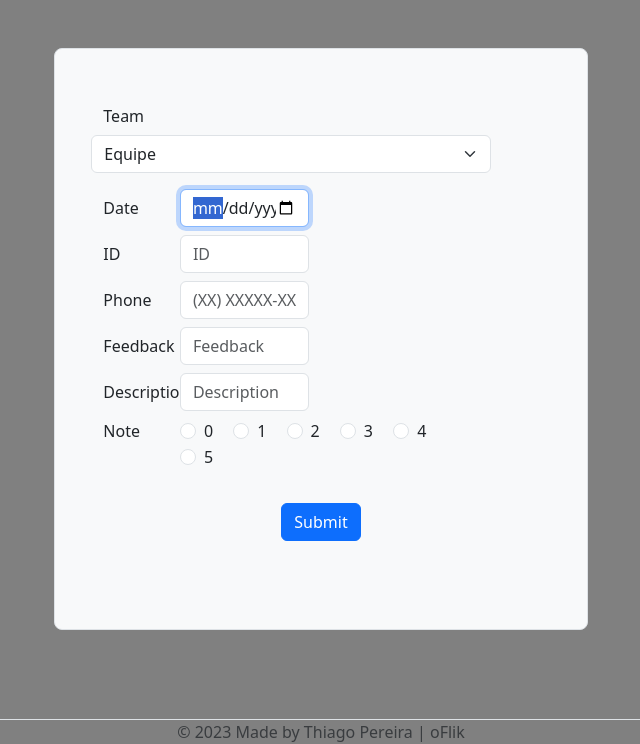
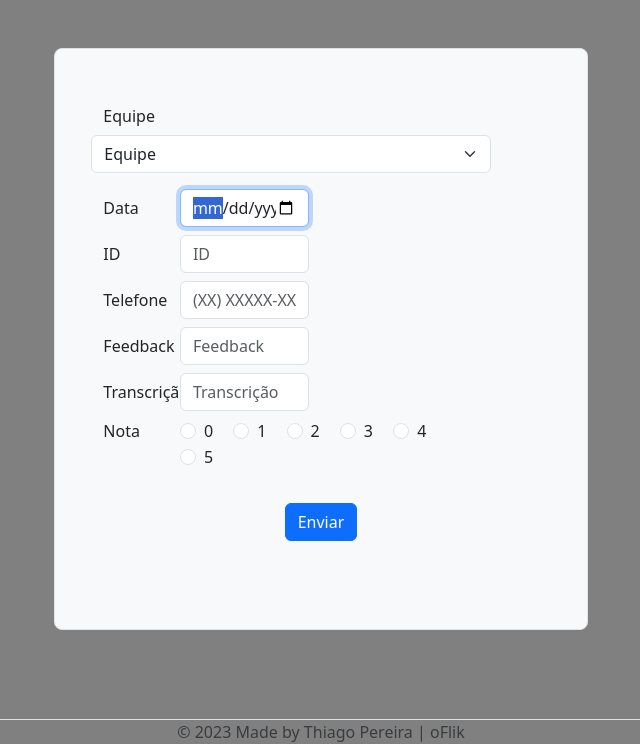
Before and after one commit to oFlik/Pos-Helper, a Flask app: page / in a window 1280 px wide. Shown: the part 56-800 px from the top of the page, without its empty margins (319-959 px from the left). Run offline with Flask 3, Linux system fonts and the light colour scheme; some libraries are stand-ins or nearby versions.

Commit message:
Refatorado o campo de notas para um loop

```diff
--- a/templates/index.html
+++ b/templates/index.html
@@ -16,7 +16,7 @@ Pós Helper
     <form action="/" method="POST" class="p-4 p-md-5 border rounded-3 bg-body-tertiary">
         <div class="form-floating mb-3">
             <div class="row mb-3">
-                <label for="equipe" class="col-sm-2 col-form-label">Team</label>
+                <label for="equipe" class="col-sm-2 col-form-label">Equipe</label>
                 <select class="form-select" name="equipe" aria-label=".form-select-sm example" required="">
                     <option value="Equipe" selected="" disabled="">Equipe</option>
 
@@ -27,7 +27,7 @@ Pós Helper
                 </select>
             </div>
             <div class="row mb-2">
-                <label for="data" class="col-sm-2 col-form-label">Date</label>
+                <label for="data" class="col-sm-2 col-form-label">Data</label>
                 <div class="col-sm-4">
                     <input type="date" class="form-control" name="data" autofocus="on" required="">
                 </div>
@@ -40,7 +40,7 @@ Pós Helper
                 </div>
             </div>
             <div class="row mb-2">
-                <label for="telefone" class="col-sm-2 col-form-label">Phone</label>
+                <label for="telefone" class="col-sm-2 col-form-label">Telefone</label>
                 <div class="col-sm-4">
                     <input type="text" class="form-control" name="telefone" autocomplete="off"
                         placeholder="(XX) XXXXX-XXXX" required="">
@@ -53,55 +53,27 @@ Pós Helper
                 </div>
             </div>
             <div class="row mb-2">
-                <label for="iteracao" class="col-sm-2 col-form-label">Description</label>
+                <label for="iteracao" class="col-sm-2 col-form-label">Transcrição</label>
                 <div class="col-sm-4">
-                    <input type="text" class="form-control" name="iteracao" placeholder="Description" required="">
+                    <input type="text" class="form-control" name="iteracao" placeholder="Transcrição" required="">
                 </div>
             </div>
             <fieldset class="row mb-2">
-                <legend class="col-form-label col-sm-2 pt-0">Note</legend>
+                <legend class="col-form-label col-sm-2 pt-0">Nota</legend>
                 <div class="col-sm-8">
-                    <div class="form-check form-check-inline">
-                        <input class="form-check-input" type="radio" name="nota" value="0">
-                        <label class="form-check-label" for="0">
-                            0
-                        </label>
-                    </div>
-                    <div class="form-check form-check-inline">
-                        <input class="form-check-input" type="radio" name="nota" value="1">
-                        <label class="form-check-label" for="1">
-                            1
-                        </label>
-                    </div>
-                    <div class="form-check form-check-inline">
-                        <input class="form-check-input" type="radio" name="nota" value="2">
-                        <label class="form-check-label" for="2">
-                            2
-                        </label>
-                    </div>
-                    <div class="form-check form-check-inline">
-                        <input class="form-check-input" type="radio" name="nota" value="3">
-                        <label class="form-check-label" for="3">
-                            3
-                        </label>
-                    </div>
-                    <div class="form-check form-check-inline">
-                        <input class="form-check-input" type="radio" name="nota" value="4">
-                        <label class="form-check-label" for="4">
-                            4
-                        </label>
-                    </div>
-                    <div class="form-check form-check-inline">
-                        <input class="form-check-input" type="radio" name="nota" value="5">
-                        <label class="form-check-label" for="5">
-                            5
-                        </label>
-                    </div>
+                    {% for i in range(6) %}
+                        <div class="form-check form-check-inline">
+                            <input class="form-check-input" type="radio" name="nota" value="{{ i }}">
+                            <label class="form-check-label" for="{{ i }}">
+                                {{ i }}
+                            </label>
+                        </div>
+                    {% endfor %}
                 </div>
             </fieldset>
             <br>
             <div style="text-align: center;">
-                <button type="submit" class="btn btn-primary">Submit</button>
+                <button type="submit" class="btn btn-primary">Enviar</button>
             </div>
             <br>
             <div style="text-align: center;">
```
